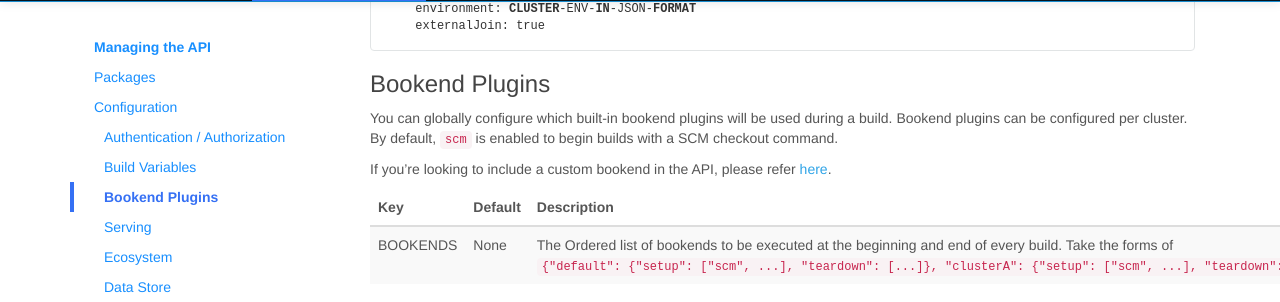
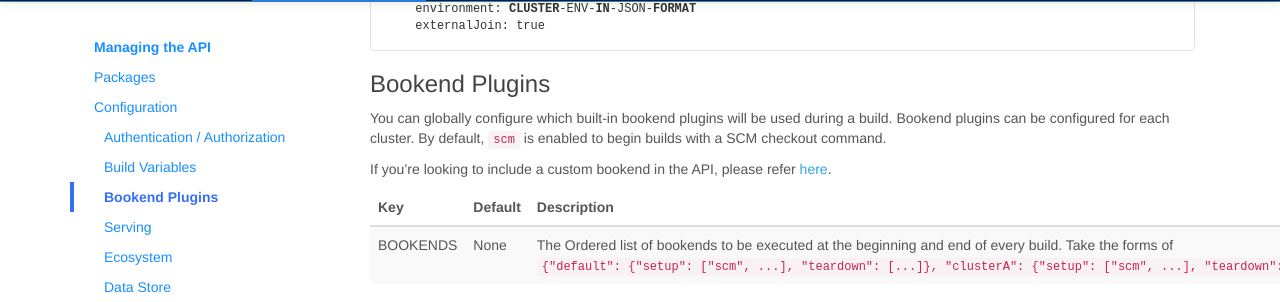
Before and after one commit to screwdriver-cd/guide, a Jekyll site: the page built from docs/cluster-management/configure-api.md, in a window 1280 px wide and 900 px high, scrolled down 2120 px. Shown: the part 150-452 px from the top of the window. Built offline with Jekyll 4.4.1, drawn with Linux system fonts in a browser that asks for light colours.

Commit message:
Update docs/cluster-management/configure-api.md
Co-authored-by: Haruka Kawamura <itleigns@gmail.com>

```diff
--- a/docs/cluster-management/configure-api.md
+++ b/docs/cluster-management/configure-api.md
@@ -143,7 +143,7 @@ build:
 
 ### Bookend Plugins
 
-You can globally configure which built-in bookend plugins will be used during a build. Bookend plugins can be configured per cluster.
+You can globally configure which built-in bookend plugins will be used during a build. Bookend plugins can be configured for each cluster.
 By default, `scm` is enabled to begin builds with a SCM checkout command.
 
 If you're looking to include a custom bookend in the API, please refer [here](#extending-the-docker-container).
```
